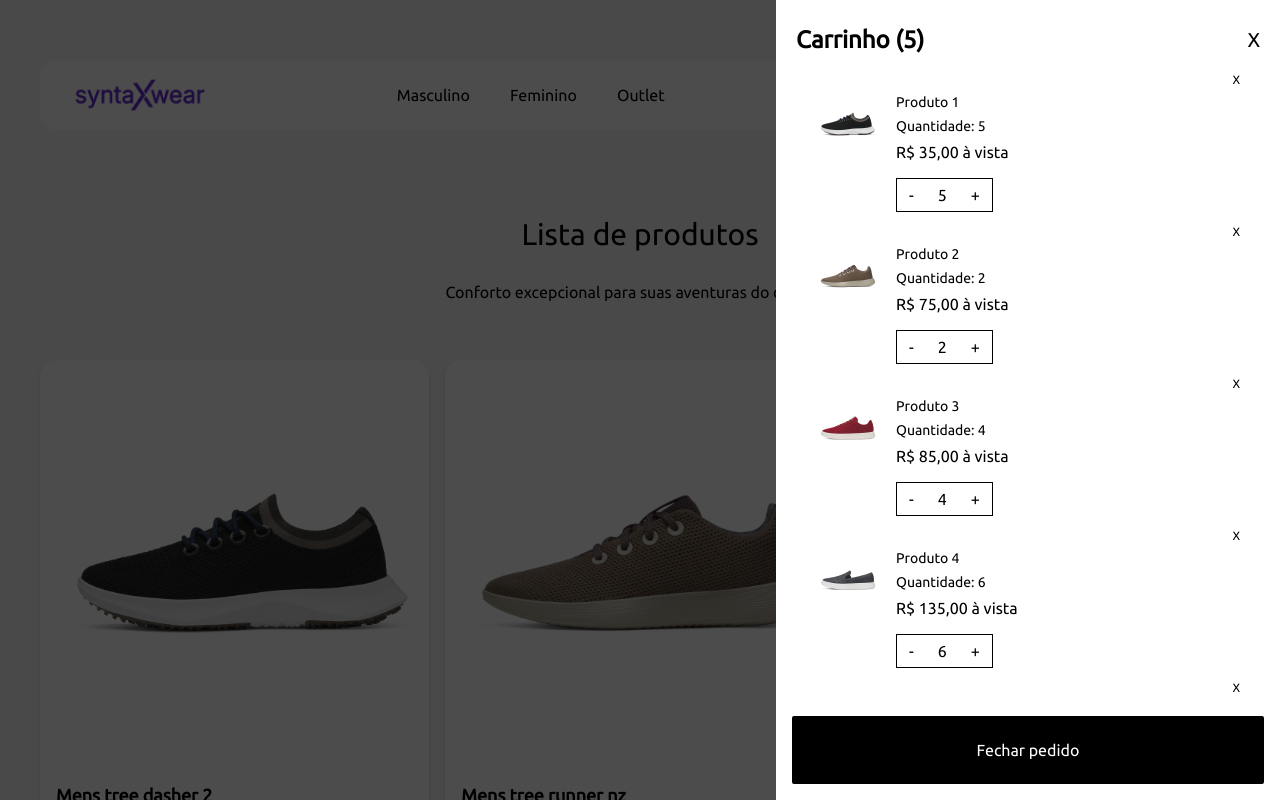
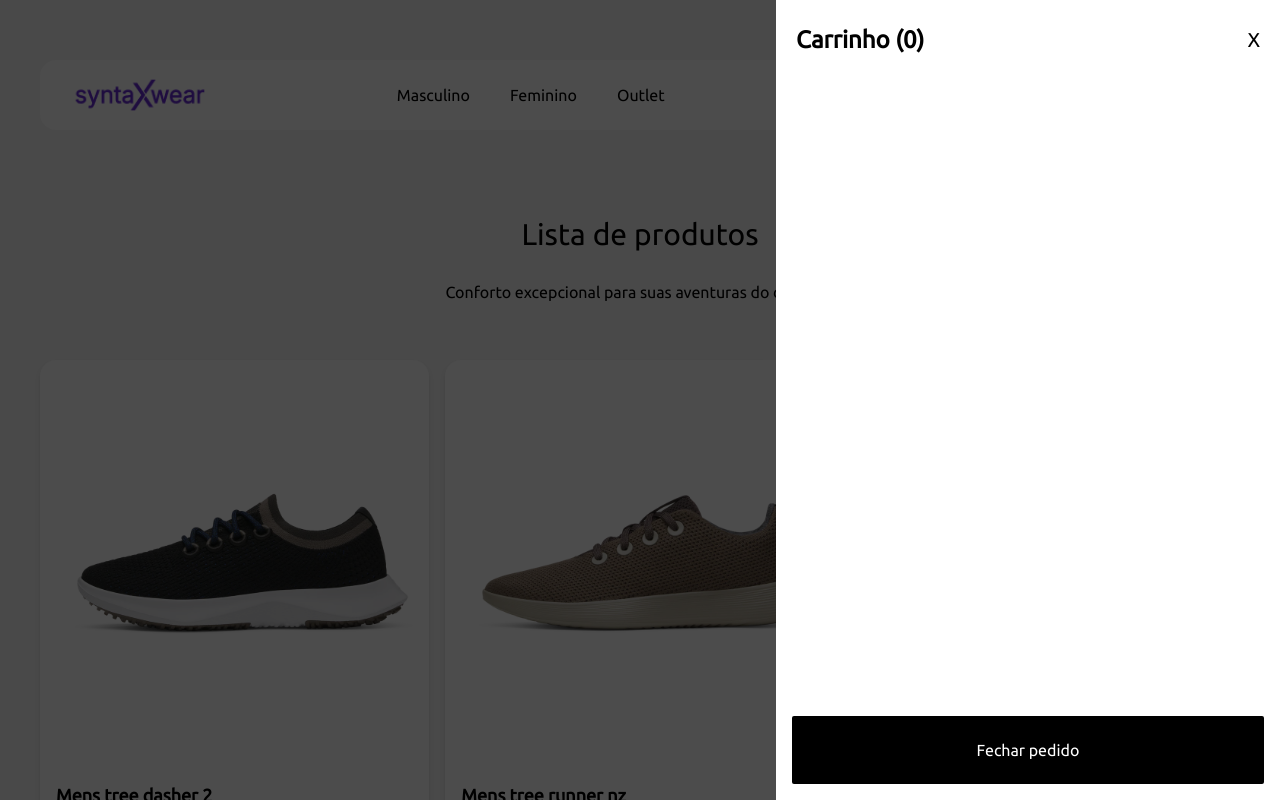
Before and after one commit to KhaledSilva/syntax-wear-app, a React (Vite) app: page /products in a window 1280 px wide. Both pictures are taken after a click on the button 1199 px from the left and 92 px from the top of the page. Shown: the top 800 px of the page. Built offline with nearby package versions, Linux system fonts and the light colour scheme.

Commit message:
feat: adiciona contexto de produtos no carrinho

```diff
--- a/src/App.tsx
+++ b/src/App.tsx
@@ -1,5 +1,6 @@
 import { RouterProvider, createRouter } from "@tanstack/react-router"
 import { routeTree } from "./router-tree-gen"
+import { CartProvider } from "./contexts/CartProvider";
 
 const router = createRouter({ routeTree })
 
@@ -11,7 +12,11 @@
 
 function App() {
 
-  return <RouterProvider router={router}/>
+  return (
+  <CartProvider>
+    <RouterProvider router={router}/>
+  </CartProvider>
+)
 }
 
 export default App
--- a/src/components/ProductCard/index.tsx
+++ b/src/components/ProductCard/index.tsx
@@ -1,12 +1,17 @@
 import { Link } from "@tanstack/react-router"
 import type { Product } from "../../Interfaces/product"
 import { MdAddShoppingCart } from "react-icons/md"
+import { useContext } from "react"
+import { CartContext } from "../../contexts/CartContext"
 
 interface ProductCardProps {
     product: Product
 }
 
 export const ProductCard = ({product} : ProductCardProps) => {
+
+    const { addToCart } = useContext(CartContext)
+
     return (
         <div className="bg-white rounded-2xl shadow-md">
             <Link to="/products/$productId" params={{productId: String(product.id)}}>
@@ -23,7 +28,7 @@
                         R${product.price},00
                     </p>
 
-                    <button className="cursor-pointer">
+                    <button className="cursor-pointer" onClick={() => addToCart(product)}>
                         <MdAddShoppingCart className="h-7 w-7" />
                     </button>
                 </div>
--- a/src/components/ProductList/index.tsx
+++ b/src/components/ProductList/index.tsx
@@ -9,7 +9,7 @@
     return (
         <section className="grid gap-4 grid-cols-[repeat(auto-fit,minmax(350px,1fr))] mb-10">
             {products.map(product => (
-                <ProductCard product={product} />
+                <ProductCard key={product.id} product={product} />
             ))}
         </section>
     )
--- a/src/components/ShoppingCart/index.tsx
+++ b/src/components/ShoppingCart/index.tsx
@@ -1,25 +1,14 @@
 import IconCart from "@/assets/images/icon-cart.png"
-import { useState } from "react"
-
-import MensTreeDasher from '@/assets/images/tree-dasher-2-natural-black-boyal-blue.webp'
-import MensTreeRunnerNz from '@/assets/images/tree-runner-nz-weathered-brown.webp'
-import MensWoolCruiser from '@/assets/images/wool-cruiser-burgundy.webp'
-import MensWoolCruiserSlipOn from '@/assets/images/wool-cruiser-slip-on-dark-grey.webp'
-import MensWoolCruiserWaterproof from '@/assets/images/wool-cruiser-waterproof-natural-black.webp'
+import { useContext, useState } from "react"
 import { formatCurrency } from "../../utils/format-currency"
-
-const productsInCart = [
-    { id: 1, name: 'Produto 1', image: MensTreeDasher, price: 35, quantity: 5 },
-    { id: 2, name: 'Produto 2', image: MensTreeRunnerNz, price: 75, quantity: 2 },
-    { id: 3, name: 'Produto 3', image: MensWoolCruiser, price: 85, quantity: 4 },
-    { id: 4, name: 'Produto 4', image: MensWoolCruiserSlipOn, price: 135, quantity: 6 },
-    { id: 5, name: 'Produto 5', image: MensWoolCruiserWaterproof, price: 15, quantity: 2 },]
-
-
+import { CartContext } from "../../contexts/CartContext"
 
 export const ShoppingCart = () => {
+    const [cartIsOpen, setCartIsOpen] = useState<boolean>(false)
+    const {cart, removeFromCart, incrementInCart, decrementInCart} = useContext(CartContext)
 
-    const [cartIsOpen, setCartIsOpen] = useState<boolean>(false)
+    console.log("item no carrinho", cart)
+
     return (
         <>
             <button className="cursor-pointer" onClick={() => setCartIsOpen(!cartIsOpen)}>
@@ -31,14 +20,14 @@
                 <div className={`${cartIsOpen ? "translate-x-0" : "translate-x-full"} absolute top-0 right-0 bottom-0 bg-white pt-6 transition-all duration-500 ease-in-out w-75 md:w-126`} onClick={(e) => e.stopPropagation()}>
 
                     <header className="flex items-center justify-between px-5">
-                        <p className="text-2xl font-bold">Carrinho ({productsInCart.length})</p>
+                        <p className="text-2xl font-bold">Carrinho ({cart.length})</p>
                         <button className="text-xl cursor-pointer" onClick={() => setCartIsOpen(!cartIsOpen)}>X</button>
                     </header>
 
                     <ul className="p-4 overflow-y-auto scrollbar-hide h-[calc(100%_-_140px)] flex flex-col gap-3">
-                        {productsInCart.map(product => (
+                        {cart.map(product => (
                             <li key={product.id} className="flex flex-col gap-1 px-6">
-                                <button className="self-end text-xs cursor-pointer">X</button>
+                                <button className="self-end text-xs cursor-pointer" onClick={() => removeFromCart(product.id)}>X</button>
 
                                 <div className="flex gap-4">
                                     <img src={product.image} alt={product.name} className="w-16 h-16" />
@@ -52,9 +41,15 @@
                                         </p>
 
                                         <div className="border flex gap-6 py-1 px-3">
-                                            <button className="cursor-pointer">-</button>
+                                            <button
+                                            className="cursor-pointer"
+                                            onClick={() => decrementInCart(product)}>-
+                                            </button>
                                             <p>{product.quantity}</p>
-                                            <button className="cursor-pointer">+</button>
+                                            <button
+                                            className="cursor-pointer"
+                                            onClick={() => incrementInCart(product)}>+
+                                            </button>
                                         </div>
                                     </div>
                                 </div>
--- /dev/null
+++ b/src/contexts/CartContext.tsx
@@ -0,0 +1,13 @@
+import { createContext } from "react"
+import type { ProductCart } from "./CartProvider"
+import type { Product } from "../Interfaces/product"
+
+interface CartContextType {
+    cart: ProductCart[],
+    addToCart: (product: Product) => void,
+    removeFromCart: (productId: number) => void,
+    incrementInCart: (product: ProductCart) => void,
+    decrementInCart: (product: ProductCart) => void,
+}
+
+export const CartContext = createContext({} as CartContextType)
--- /dev/null
+++ b/src/contexts/CartProvider.tsx
@@ -0,0 +1,76 @@
+import { useState } from "react"
+import type { Product } from "../Interfaces/product"
+import { CartContext } from "./CartContext"
+
+interface CartProviderProps {
+    children: React.ReactNode
+}
+
+export interface ProductCart extends Product {
+    quantity: number
+}
+
+export const CartProvider = ({ children }: CartProviderProps) => {
+
+    const [cart, setCart] = useState<ProductCart[]>([])
+
+    function addToCart(product: Product): void {
+
+        const productExistsInCart = cart.find((itemIncart) => itemIncart.id === product.id)
+
+        let newCart
+
+        if (productExistsInCart) {
+            newCart = cart.map((itemIncart) =>
+                itemIncart.id === product.id
+                    ? { ...itemIncart, quantity: itemIncart.quantity + 1 }
+                    : itemIncart
+            )
+        } else {
+            newCart = [...cart, { ...product, quantity: 1 }]
+        }
+        setCart(newCart)
+    }
+
+    function removeFromCart(productId: number): void {
+
+        setCart(cart.filter(itemInCart => itemInCart.id !== productId))
+    }
+
+    function incrementInCart(product: ProductCart): void {
+        updateProductQuantity(product, product.quantity + 1)
+    }
+
+    function decrementInCart(product: ProductCart): void {
+        updateProductQuantity(product, product.quantity - 1)
+    }
+
+    function updateProductQuantity(product: ProductCart, newQuantity: number): void {
+        if (newQuantity <= 0) return
+
+        const productExistsInCart = cart.find(
+            (itemIncart) => itemIncart.id === product.id
+        )
+
+        if (!productExistsInCart) return
+
+        const newCart = cart.map((itemInCart) =>
+            itemInCart.id === product.id
+                ? { ...itemInCart, quantity: newQuantity }
+                : itemInCart
+        )
+
+        setCart(newCart)
+    }
+
+    return (
+    <CartContext.Provider value={{
+        cart,
+        addToCart,
+        removeFromCart,
+        incrementInCart,
+        decrementInCart
+    }}>{children}
+    </CartContext.Provider>
+    )
+}
--- a/src/pages/_app/products/$productId.tsx
+++ b/src/pages/_app/products/$productId.tsx
@@ -1,6 +1,8 @@
 import { createFileRoute, Link } from '@tanstack/react-router'
 import { products } from "../../../mocks/products"
 import { formatCurrency } from '../../../utils/format-currency'
+import { CartContext } from '../../../contexts/CartContext'
+import { useContext } from 'react'
 
 export const Route = createFileRoute('/_app/products/$productId')({
   component: RouteComponent,
@@ -8,8 +10,13 @@
 
 function RouteComponent() {
 
+  const { addToCart } = useContext(CartContext)
+
   const { productId } = Route.useParams()
-  const filteredProduct = products.find(product => product.id === Number(productId))
+  const filteredProduct = products.find(product => product.id === Number(productId)
+)
+
+if(!filteredProduct) return
 
   const originalPrice = filteredProduct?.price ?? 0;
 
@@ -61,7 +68,7 @@
           </form>
         </div>
 
-        <button className="bg-black text-white rounded-md p-5 w-full cursor-pointer hover:bg-gray-800">Adicionar ao carrinho</button>
+        <button className="bg-black text-white rounded-md p-5 w-full cursor-pointer hover:bg-gray-800" onClick={() => addToCart(filteredProduct)}>Adicionar ao carrinho</button>
 
       </div>
     </div>
```
